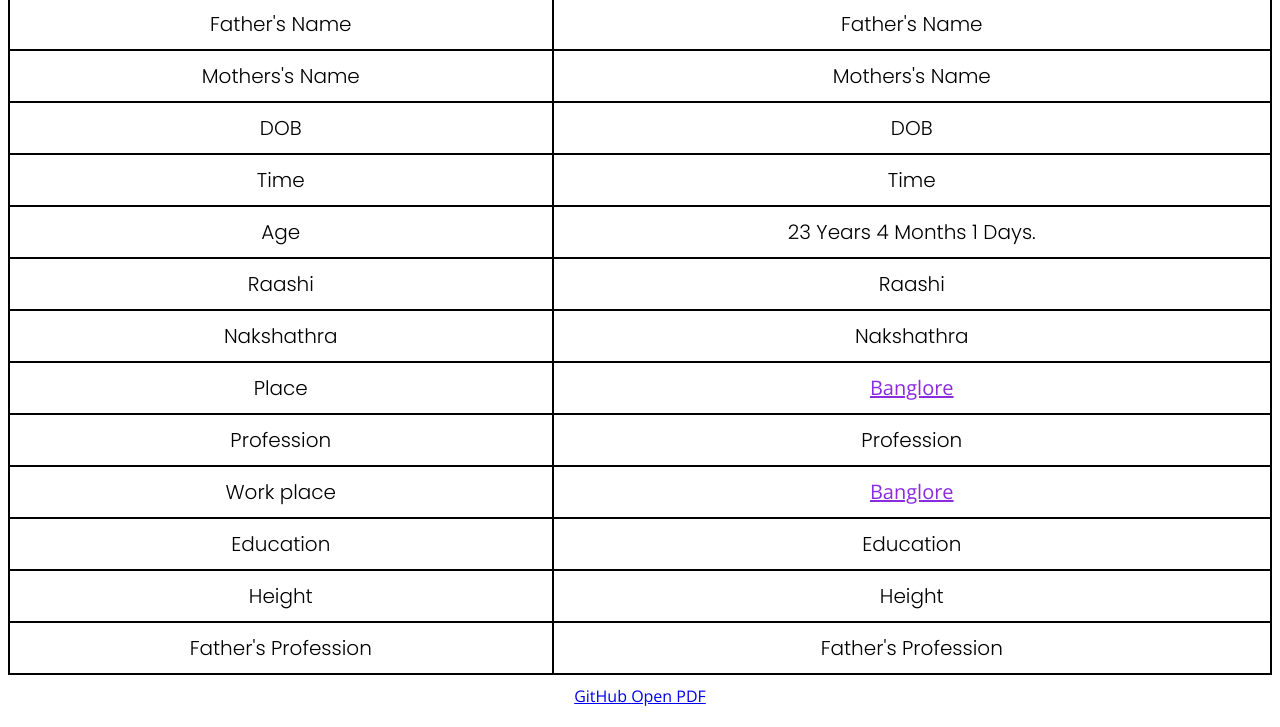
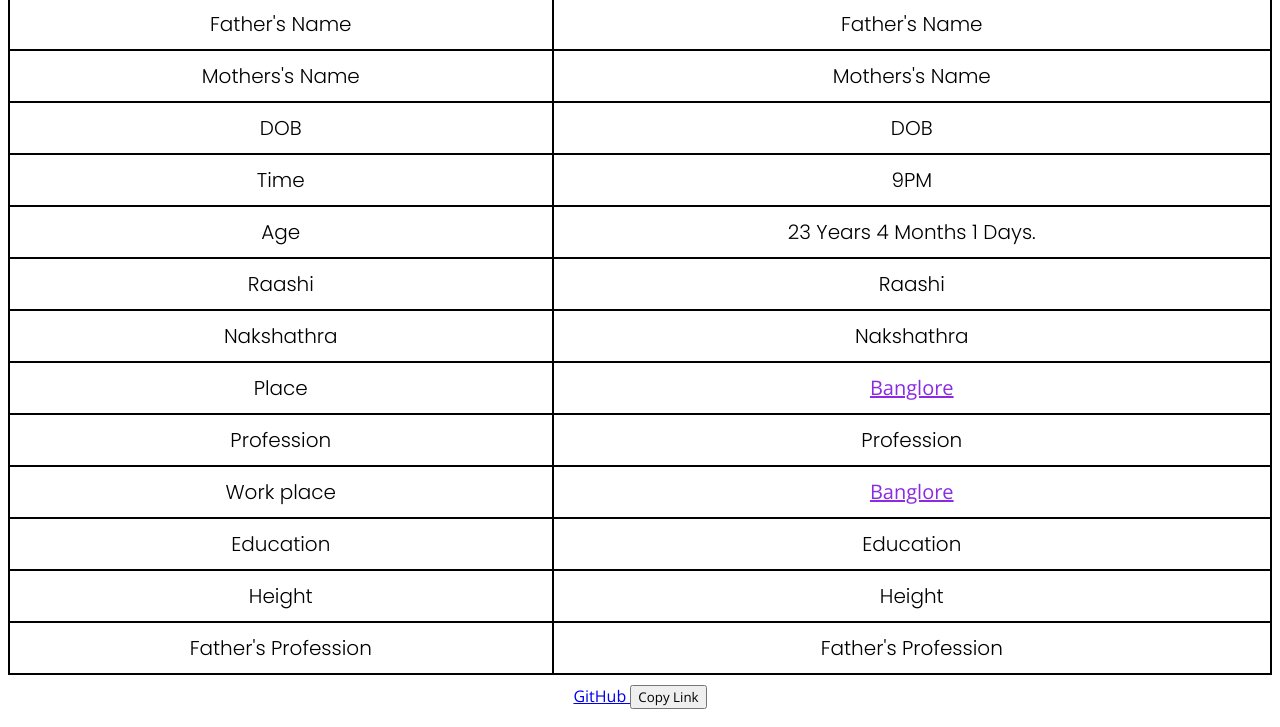
Before and after one commit to RakshithKumar11/biodata1-sample, a plain HTML site: page index.html in a window 1280 px wide. Shown: the part 160-887 px from the top of the page. Drawn offline with nearby package versions, Linux system fonts and the light colour scheme.

Commit message:
copy link added

```diff
--- a/index.html
+++ b/index.html
@@ -11,7 +11,7 @@
     <div class="name">
       Name
 
-      <!-- <button id="switch" onclick="darkmode()">Switch to Dark Mode</button> -->
+      <!-- <button id="switch" onclick="darkmode()">Dark Mode</button> -->
       <input type="button" value="Dark Mode" onclick="return darkmode(this)" />
     </div>
     <!-- <hr /> -->
@@ -27,11 +27,11 @@
         </tr>
         <tr>
           <td>DOB</td>
-          <td>DOB</td>
+          <td id="dob">DOB</td>
         </tr>
         <tr>
           <td>Time</td>
-          <td>Time</td>
+          <td id="time">9PM</td>
         </tr>
         <tr>
           <td>Age</td>
@@ -90,12 +90,7 @@
     </div>
     <div class="footer">
       <a href="#"> GitHub </a>
-      <a
-        href="C:\Users\raksh\OneDrive\Desktop\biodata\Rakshith_Resume.pdf"
-        target="_blank"
-      >
-        Open PDF</a
-      >
+      <button onclick="copy()">Copy Link</button>
     </div>
   </body>
   <script src="script.js"></script>
--- a/script.js
+++ b/script.js
@@ -36,3 +36,13 @@ if(difMon < 0){
 
 var age = document.getElementById('age');
 age.innerHTML = difYear + " Years " + difMon + " Months " + difDate + " Days.";
+
+function copy() {
+    var inputc = document.body.appendChild(document.createElement("input"));
+    inputc.value = window.location.href;
+    inputc.focus();
+    inputc.select();
+    document.execCommand('copy');
+    inputc.parentNode.removeChild(inputc);
+    alert("Link Copied");
+}
--- a/style.css
+++ b/style.css
@@ -1,5 +1,7 @@
 @import url(https://fonts.googleapis.com/css?family=Open+Sans);
 @import url('https://fonts.googleapis.com/css2?family=Poppins:wght@300&display=swap');
+@import url('https://fonts.googleapis.com/css2?family=Bitter:ital@1&family=Poppins:wght@300&display=swap');
+
 *{
     box-sizing: border-box;
     font-family: 'Open Sans',serif;
@@ -30,3 +32,7 @@ table{
     color: white;
 
 }
+#time, #dob{
+    font-family: 'Bitter', serif;
+    font-family: 'Poppins', sans-serif;
+}
```
